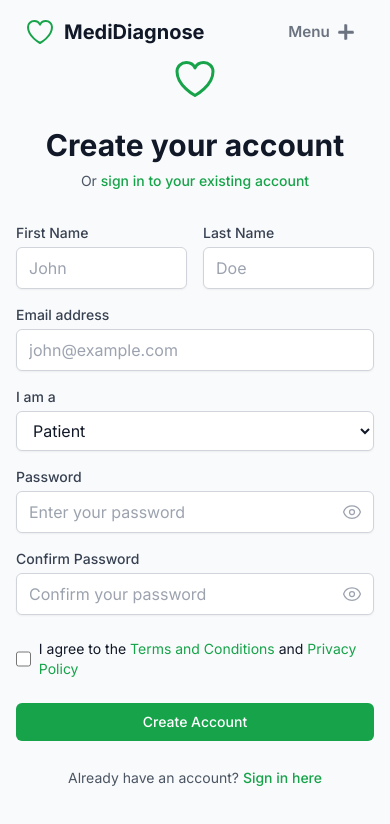
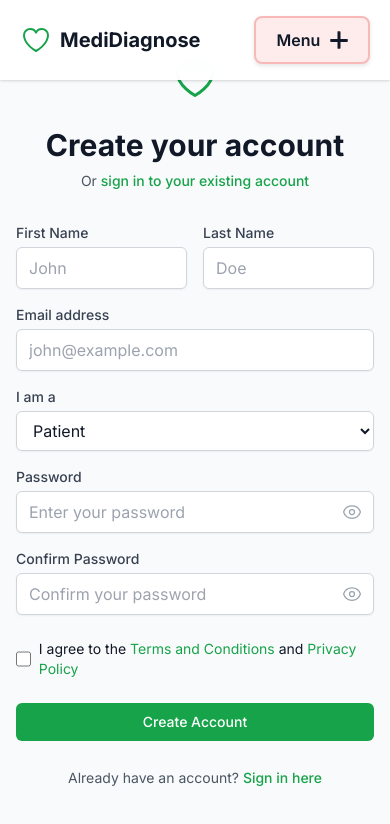
Before and after one commit to ywsosman/demo, a React (Vite) app in the folder frontend/: page /register in a window 390 px wide. Shown: the top 824 px of the page. Built offline with nearby package versions, Linux system fonts and the light colour scheme; no server answers; the HTML template or start-up script is replaced by a standard one.

Commit message:
Linking.
Testing

```diff
--- a/frontend/src/components/layout/Navbar.jsx
+++ b/frontend/src/components/layout/Navbar.jsx
@@ -187,8 +187,8 @@ const Navbar = () => {
       displaySocials={false}
       displayItemNumbering={false}
       logoComponent={<LogoComponent />}
-      menuButtonColor={isDarkMode ? '#9ca3af' : '#6b7280'}
-      openMenuButtonColor={isDarkMode ? '#818cf8' : '#4f46e5'}
+      menuButtonColor={isDarkMode ? '#f9fafb' : '#111827'}
+      openMenuButtonColor="#ffffff"
       accentColor="#ef4444"
       changeMenuColorOnOpen={true}
       colors={isDarkMode ? ['#1f2937', '#111827'] : ['#374151', '#1f2937']}
--- a/frontend/src/components/layout/StaggeredMenu.css
+++ b/frontend/src/components/layout/StaggeredMenu.css
@@ -30,16 +30,26 @@
   align-items: center;
   justify-content: space-between;
   padding: 1.5rem 2rem;
-  background: transparent;
+  background: rgba(255, 255, 255, 0.95);
+  backdrop-filter: blur(10px);
+  -webkit-backdrop-filter: blur(10px);
   pointer-events: none;
   z-index: 20;
   transition: background-color 0.3s ease;
+  box-shadow: 0 1px 3px 0 rgba(0, 0, 0, 0.1), 0 1px 2px 0 rgba(0, 0, 0, 0.06);
+}
+
+.dark .staggered-menu-header {
+  background: rgba(31, 41, 55, 0.95);
+  box-shadow: 0 1px 3px 0 rgba(0, 0, 0, 0.3);
 }
 
 .staggered-menu-wrapper[data-open] .staggered-menu-header {
-  background: rgba(255, 255, 255, 0.05);
-  backdrop-filter: blur(10px);
-  -webkit-backdrop-filter: blur(10px);
+  background: rgba(17, 24, 39, 0.98);
+}
+
+.dark .staggered-menu-wrapper[data-open] .staggered-menu-header {
+  background: rgba(17, 24, 39, 0.98);
 }
 
 .staggered-menu-header > * {
@@ -65,32 +75,71 @@
   display: inline-flex;
   align-items: center;
   gap: 0.5rem;
-  background: transparent;
-  border: none;
+  background: rgba(239, 68, 68, 0.1);
+  border: 2px solid rgba(239, 68, 68, 0.3);
   cursor: pointer;
-  color: #6b7280;
+  color: #111827;
   font-weight: 600;
   font-size: 0.95rem;
   line-height: 1;
   overflow: visible;
   z-index: 21;
-  padding: 0.5rem 0.75rem;
+  padding: 0.6rem 1rem;
   border-radius: 0.5rem;
   transition: all 0.3s ease;
+  box-shadow: 0 2px 4px rgba(0, 0, 0, 0.1);
+}
+
+.dark .sm-toggle {
+  background: rgba(239, 68, 68, 0.15);
+  border: 2px solid rgba(239, 68, 68, 0.4);
+  color: #f9fafb;
+}
+
+.sm-toggle:hover {
+  background: rgba(239, 68, 68, 0.2);
+  border-color: rgba(239, 68, 68, 0.5);
+  transform: scale(1.05);
+  box-shadow: 0 4px 6px rgba(0, 0, 0, 0.15);
+}
+
+.dark .sm-toggle:hover {
+  background: rgba(239, 68, 68, 0.25);
+  border-color: rgba(239, 68, 68, 0.6);
 }
 
 .staggered-menu-wrapper[data-open] .sm-toggle {
-  background: rgba(255, 255, 255, 0.1);
+  background: rgba(239, 68, 68, 0.25);
+  border-color: #ef4444;
+  color: #ffffff;
 }
 
-.sm-toggle:hover {
-  background: rgba(255, 255, 255, 0.1);
+.dark .staggered-menu-wrapper[data-open] .sm-toggle {
+  background: rgba(239, 68, 68, 0.3);
+  border-color: #ef4444;
+}
+
+.sm-toggle:active {
+  transform: scale(0.98);
+  box-shadow: 0 1px 2px rgba(0, 0, 0, 0.1);
 }
 
 .sm-toggle:focus-visible {
-  outline: 2px solid #4f46e5;
+  outline: 3px solid #ef4444;
   outline-offset: 4px;
   border-radius: 0.5rem;
+}
+
+/* Touch device feedback */
+@media (hover: none) and (pointer: coarse) {
+  .sm-toggle:active {
+    background: rgba(239, 68, 68, 0.3);
+    border-color: #ef4444;
+  }
+
+  .dark .sm-toggle:active {
+    background: rgba(239, 68, 68, 0.35);
+  }
 }
 
 .sm-toggle-textWrap {
@@ -354,24 +403,75 @@
   .sm-panel-inner {
     padding: 0 1rem;
   }
+
+  .sm-toggle {
+    padding: 0.7rem 1.2rem;
+    font-size: 1rem;
+    min-width: 100px;
+    min-height: 44px; /* iOS minimum touch target */
+  }
 }
 
 @media (max-width: 640px) {
   .staggered-menu-header {
-    padding: 1rem 1.5rem;
+    padding: 1rem 1.25rem;
+  }
+
+  .sm-logo {
+    flex: 1;
+  }
+
+  .sm-toggle {
+    padding: 0.75rem 1.25rem;
+    font-size: 1rem;
+    gap: 0.6rem;
+    min-width: 110px;
+    min-height: 48px; /* Larger for mobile */
+    border-width: 2.5px;
+  }
+
+  .sm-icon {
+    width: 18px;
+    height: 18px;
+    flex: 0 0 18px;
+  }
+
+  .sm-icon-line {
+    height: 3px;
   }
 
   .sm-panel-item {
     font-size: clamp(1.75rem, 8vw, 2.5rem);
-    padding: 0.4rem 1rem;
+    padding: 0.5rem 1rem;
+    min-height: 60px;
+    display: flex;
+    align-items: center;
+    justify-content: center;
   }
 
   .staggered-menu-panel {
-    padding: 6rem 1.5rem 2rem 1.5rem;
+    padding: 7rem 1.25rem 2rem 1.25rem;
   }
 
   .sm-panel-list {
-    gap: 0.75rem;
+    gap: 1rem;
+  }
+}
+
+/* Extra small devices */
+@media (max-width: 375px) {
+  .staggered-menu-header {
+    padding: 0.875rem 1rem;
+  }
+
+  .sm-toggle {
+    padding: 0.7rem 1rem;
+    font-size: 0.9rem;
+    min-width: 95px;
+  }
+
+  .sm-logo-img {
+    height: 28px;
   }
 }
 
```
Also changed, not shown: 2 other files (tests, documents, lock files or other folders).
